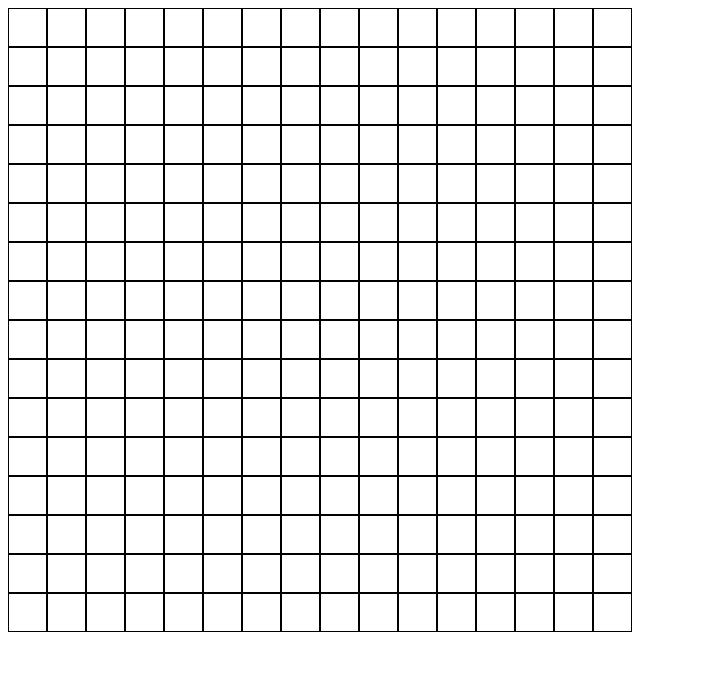
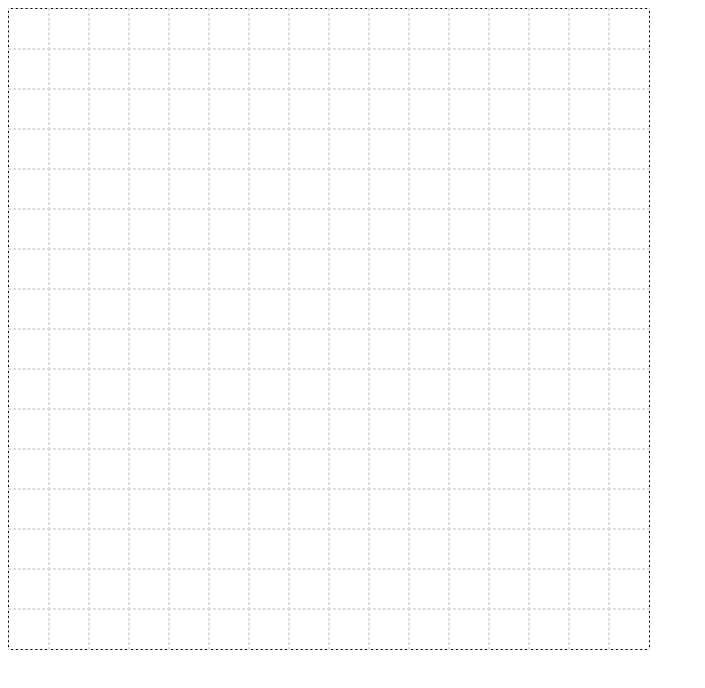
Before and after one commit to cteski/odin-etch-a-sketch, a plain HTML site: page index.html in a window 1280 px wide. Shown: the whole page, without its empty margins (0-705 px from the left). Drawn offline with Linux system fonts and the light colour scheme.

Commit message:
Adjust grid borders and dimensions
Adds a border to the main container and replaces the individual squares
inside border with an outline. Reworks width/height

```diff
--- a/styles.css
+++ b/styles.css
@@ -1,13 +1,15 @@
 #main-container {
+    border: 1px solid #000000;
     display: flex;
     flex-wrap: wrap;
-    width: 630px;
+    width: 640px;
 }
 
 #main-container div {
-    border: 1px solid #000000;
-    height: 37px;
-    width: 37px;
+    border: 0px solid #000000;
+    height: 40px;
+    outline: 1px dashed #dddddd;
+    width: 40px;
 }
 
 #main-container div:hover {
```
